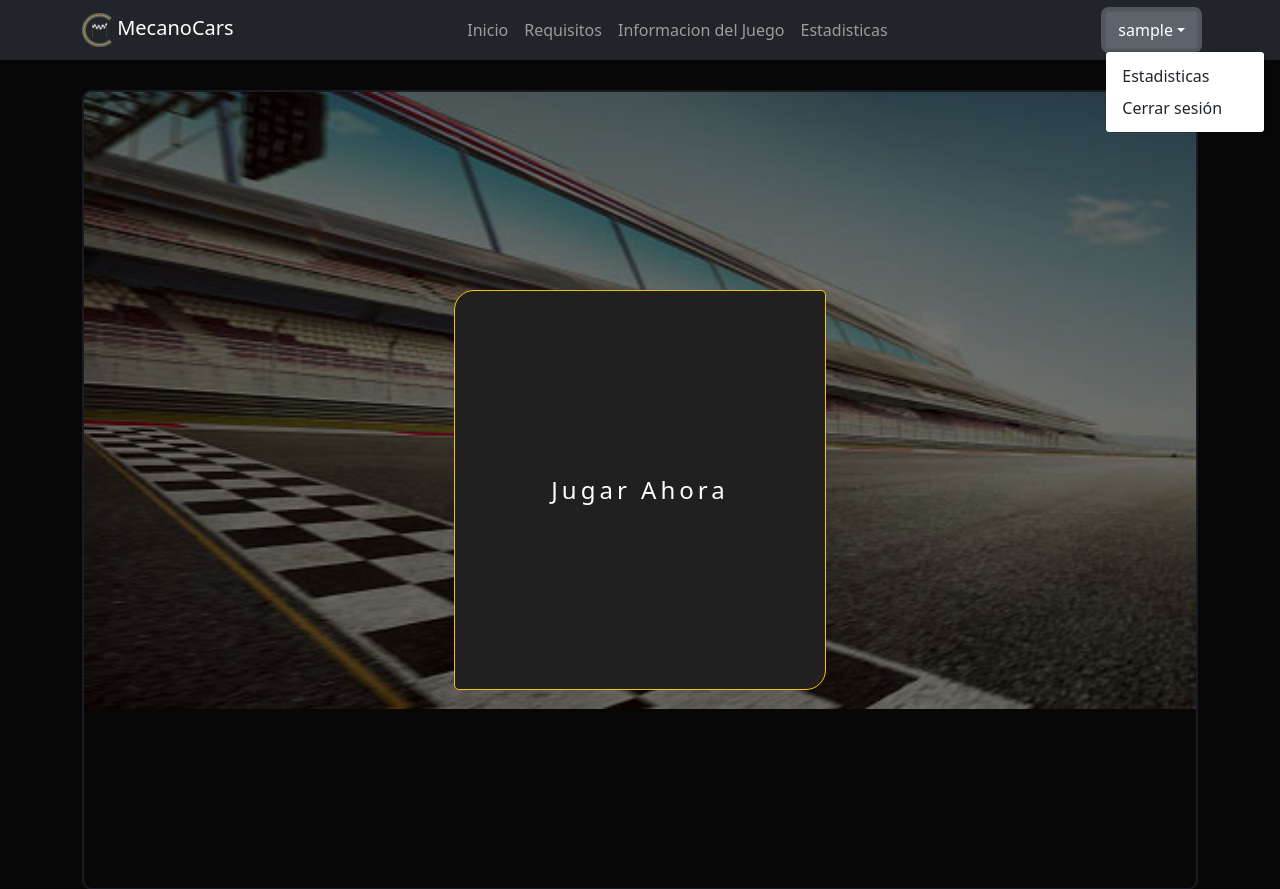
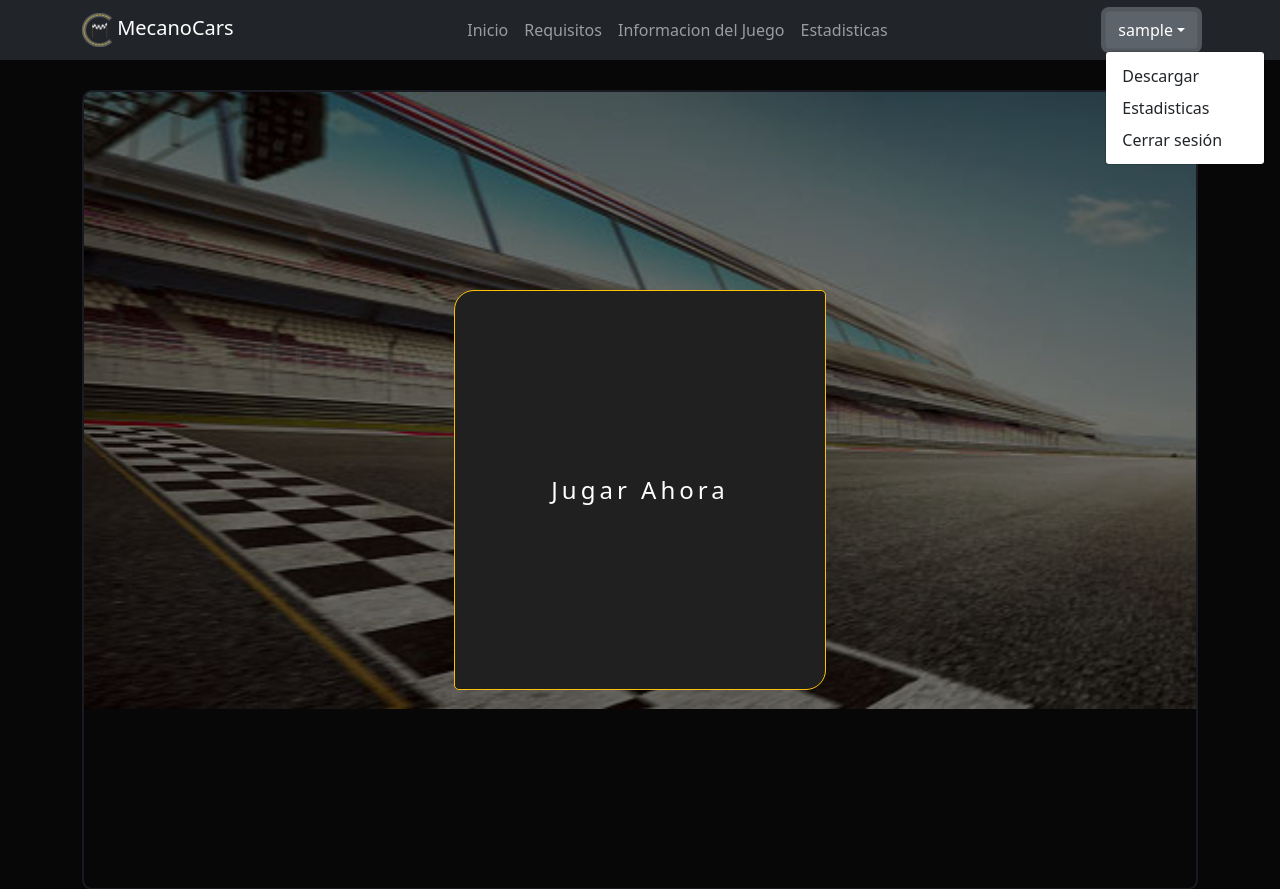
Before and after one commit to NicolasLF4/MecanoCars, a PHP site: page /index.php in a window 1280 px wide, after a click that opens the changed part. Shown: the top 889 px of the page. Run offline with PHP 8.4, Linux system fonts and the light colour scheme; the visitor is signed in with stand-in values (Sample User, id 1).

Commit message:
Dropdown de cuenta

```diff
--- a/includes/nav.php
+++ b/includes/nav.php
@@ -31,7 +31,8 @@
                     echo "<div class='dropdown'>";
                     echo "<a class='btn btn-secondary dropdown-toggle' href='#' role='button' id='dropdownMenuLink' data-bs-toggle='dropdown' aria-expanded='false'>".$_SESSION['nombre_usuario']."</a>";
                     echo "<ul class='dropdown-menu' aria-labelledby='dropdownMenuLink'>";
-                    echo "<li><a class='dropdown-item' href='#'>Estadisticas</a></li>";
+                    echo "<li><a class='dropdown-item' href='../MecanoCars/descargar.php'>Descargar</a></li>";
+                    echo "<li><a class='dropdown-item' href='../MecanoCars/estadisticas.php'>Estadisticas</a></li>";
                     echo "<li><a class='dropdown-item' href='includes/cerrar.php'>Cerrar sesión</a></li>";
                     echo "</ul>";
                     echo "</div>";
```
